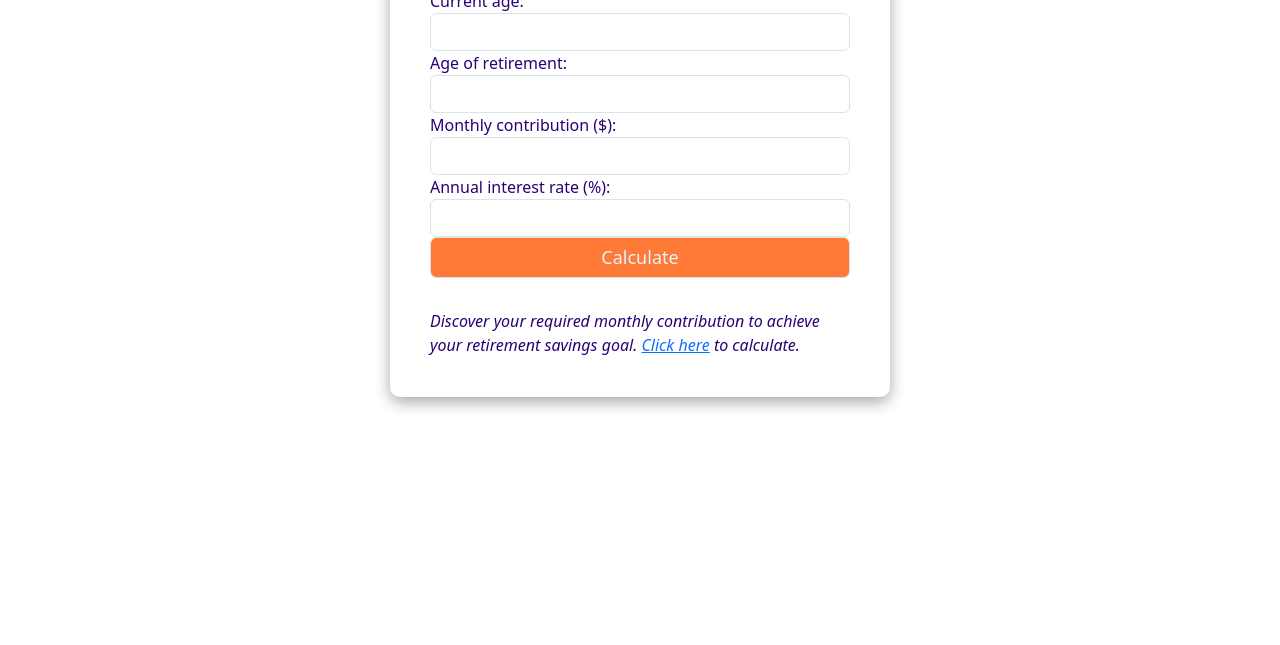
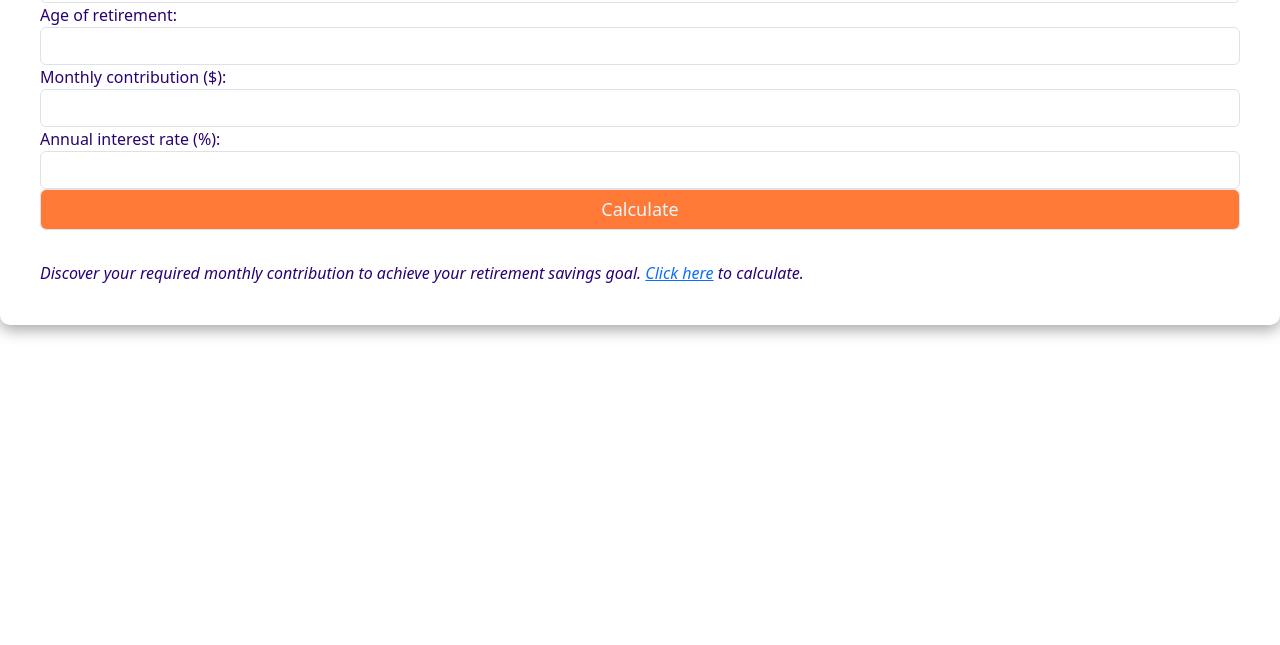
Before and after one commit to quynhnle135/retirement-saving-calculator, a plain HTML site: page index.html in a window 1280 px wide. Shown: the part 155-800 px from the top of the page. Drawn offline with nearby package versions, Linux system fonts and the light colour scheme.

Commit message:
Added media query for reponsive design

```diff
--- a/style.css
+++ b/style.css
@@ -28,3 +28,34 @@ form {
     color: #280274;
     width: 500px;
 }
+
+/* Extra small devices (phones, 600px and down) */
+@media only screen and (max-width: 600px) {
+    .calculator-container {
+        width: 100%;
+    }
+}
+/* Small devices (portrait tablets and large phones, 601px and up) */
+@media only screen and (min-width: 601px) {
+    .calculator-container {
+        width: 100%;
+    }
+}
+/* Medium devices (landscape tablets, 768px and up) */
+@media only screen and (min-width: 768px) {
+    .calculator-container {
+        width: 100%;
+    }
+}
+/* Large devices (laptops/desktops, 992px and up) */
+@media only screen and (min-width: 992px) {
+    .calculator-container {
+        width: 100%;
+    }
+}
+/* Extra large devices (large laptops and desktops, 1200px and up) */
+@media only screen and (min-width: 1200px) {
+    .calculator-container {
+        width: 100%;
+    }
+}
```
